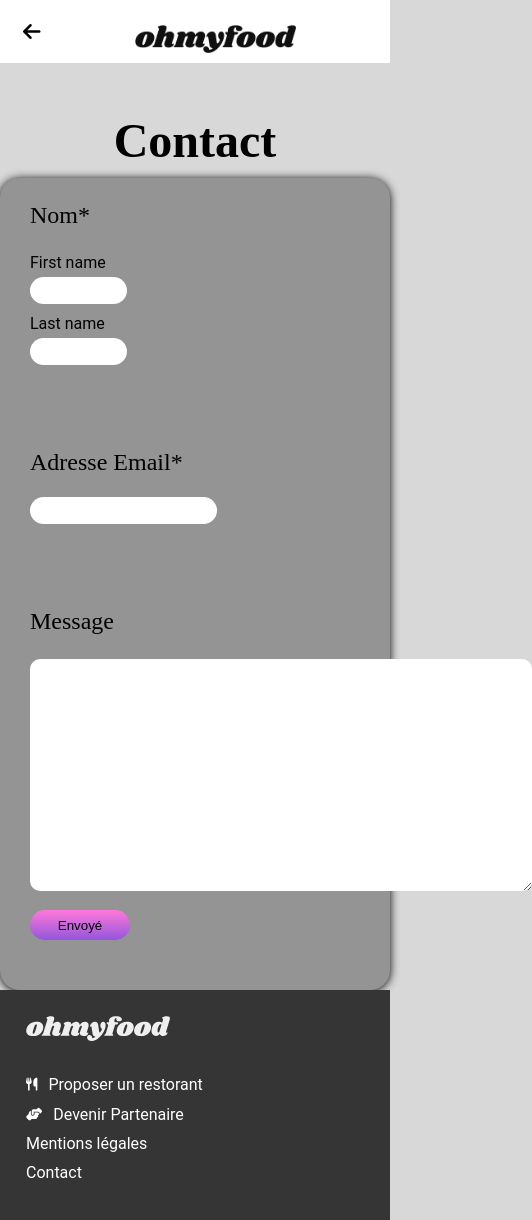
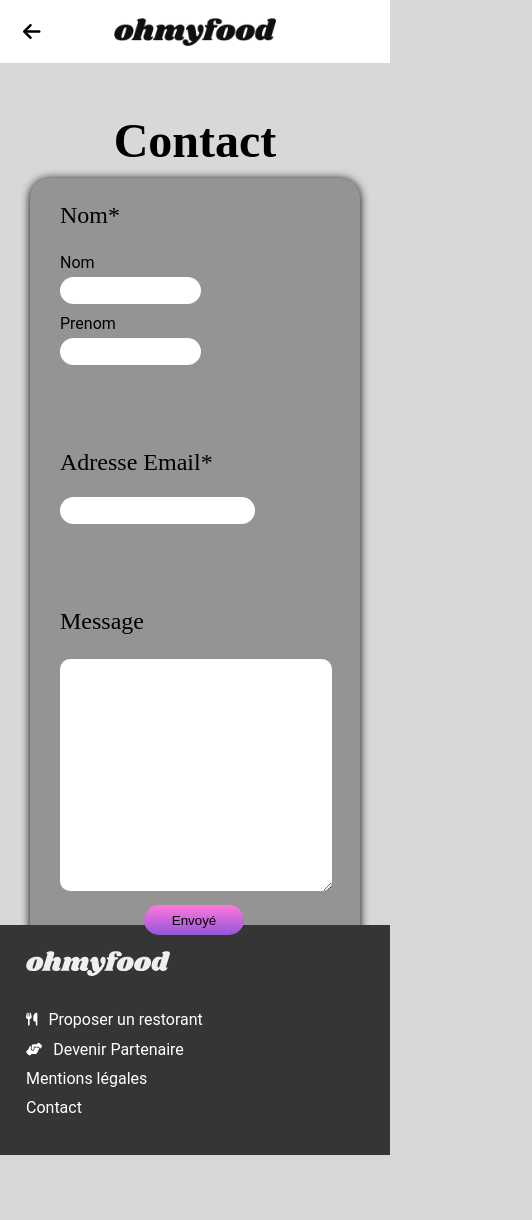
Before and after one commit to Roms1512/LavaurRomain_2_02102020, a website: page email.html in a window 390 px wide. Shown: the whole page, 532 px wide, since content can reach past the window. After the commit the page ends 1155 px from the top, so only its background shows below. Drawn offline with Linux system fonts and the light colour scheme.

Commit message:
commit-31

```diff
--- a/email.html
+++ b/email.html
@@ -25,9 +25,9 @@
             <!-- nom -->
             <div class="nom">
                 <p>Nom*</p>
-                    <label for="text-1">First name</label>
+                    <label for="text-1">Nom</label>
                     <input type="text-1"required>
-                    <label for="text-2">Last name</label>
+                    <label for="text-2">Prenom</label>
                     <input type="text-2" required>
             </div>
             <!-- adresse mail -->
--- a/main.scss
+++ b/main.scss
@@ -52,7 +52,7 @@ a {
     .fleche {
         text-align: left;
         height: 100%;
-        font-size: 1.8em;
+        font-size: 2.8em;
         display: flex;
         align-items: center;
         margin-left: 23px; }
@@ -281,12 +281,13 @@ a {
 .img-1 {
     position: relative;
     width: 100%;
-    height: 300px; }
+    height: 460px; }
 
 .menu {
     position: relative;
-    top: -50px;
+    top: -30px;
     width: 100%;
+    margin-bottom: 0px;
     background-color: rgb(245, 245, 245);
     border-radius: 38px 38px 0 0;
     .menu-1 {
@@ -401,7 +402,9 @@ a {
 
 
 // footer menus
-.footer-1 { width: 100%; }
+.footer-1 {
+    margin-top: -30px;
+    width: 100%; }
 
 
 // --------------------------------------------------------------------------------------------
@@ -409,6 +412,8 @@ a {
 
 /* Formulaire */
 .formulaire {
+    margin-left: 30px;
+    margin-right: 30px;
     h1 {
         text-align: center;
         font-size: 3em;
@@ -423,6 +428,7 @@ form {
     display: flex;
     flex-direction: column;
     padding-left: 30px;
+    padding-right: 32px;
     padding-bottom: 50px;
     p {
         font-family: Shrikhand;
@@ -457,8 +463,8 @@ form {
         textarea {
             border-radius: 10px;
             border: none;
-            padding-left: 5px;
-            padding-top: 5px; }
+            padding-top: 5px;
+            width: 100%; }
     }
 
     button{
@@ -470,6 +476,10 @@ form {
         background-image: linear-gradient($color-secondary, $color-primary); }
 }
 
+// footer-email
+.footer-email {
+    margin-top: 100px; }
+
 
 // --------------------------------------------------------------------------------------------
 
@@ -480,15 +490,20 @@ form {
        height: 63px;
        display: flex;
        align-items: center;
+       position: relative;
+
        img {
             height: 28px;
             width: auto;
-            align-items: center; }
+            align-items: center;
+            padding-bottom: 0;
+            padding-top: 0; }
 
        .fleche {
-            font-size: 20px;
-            justify-content: flex-start;
-            align-items: center; }
+            position: absolute;
+            top: 0;
+            left: 0;
+            font-size: 20px; }
     }
 
     /* acceuil */
@@ -632,7 +647,12 @@ form {
 
 
     // menus
+    .img-1 {
+        height: 280px;
+    }
+
     .menu {
+        top: -60px;
         .menu-1 {
             h1 { width: 90%; }
 
@@ -657,4 +677,25 @@ form {
             }
         }
     }
+
+    .footer-1 {
+        margin-top: -60px;
+    }
+
+
+    // -----------------------------------------------------------------------------------------------------------
+
+
+    form {
+        .nom {
+            input { width: 100%; }
+        }
+
+        .mail {
+            input { width: 70%; }
+        }
+
+        button { margin: auto; }
+    }
+
 }
```
Also changed, not shown: site.css, 1 other file.
